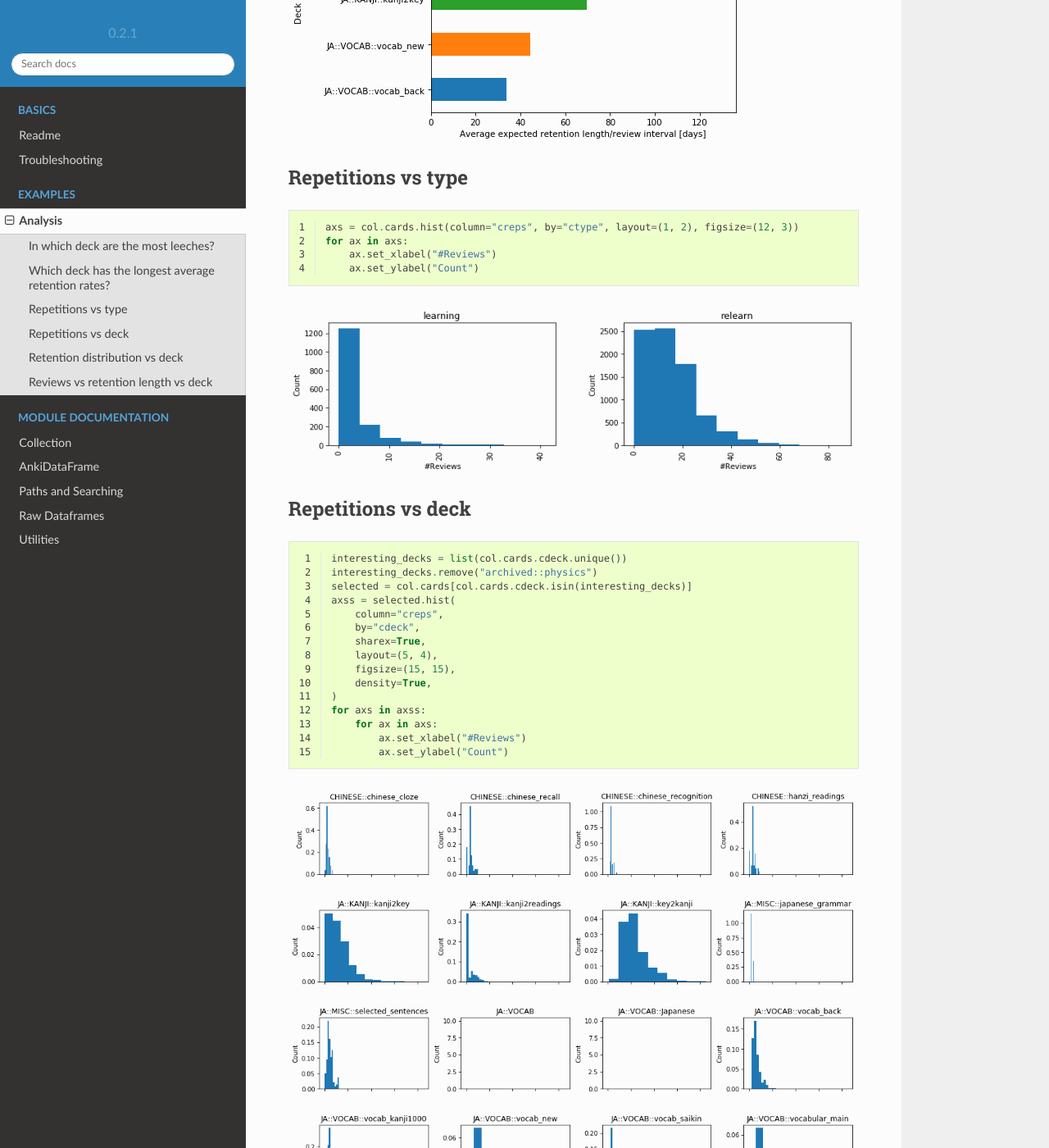
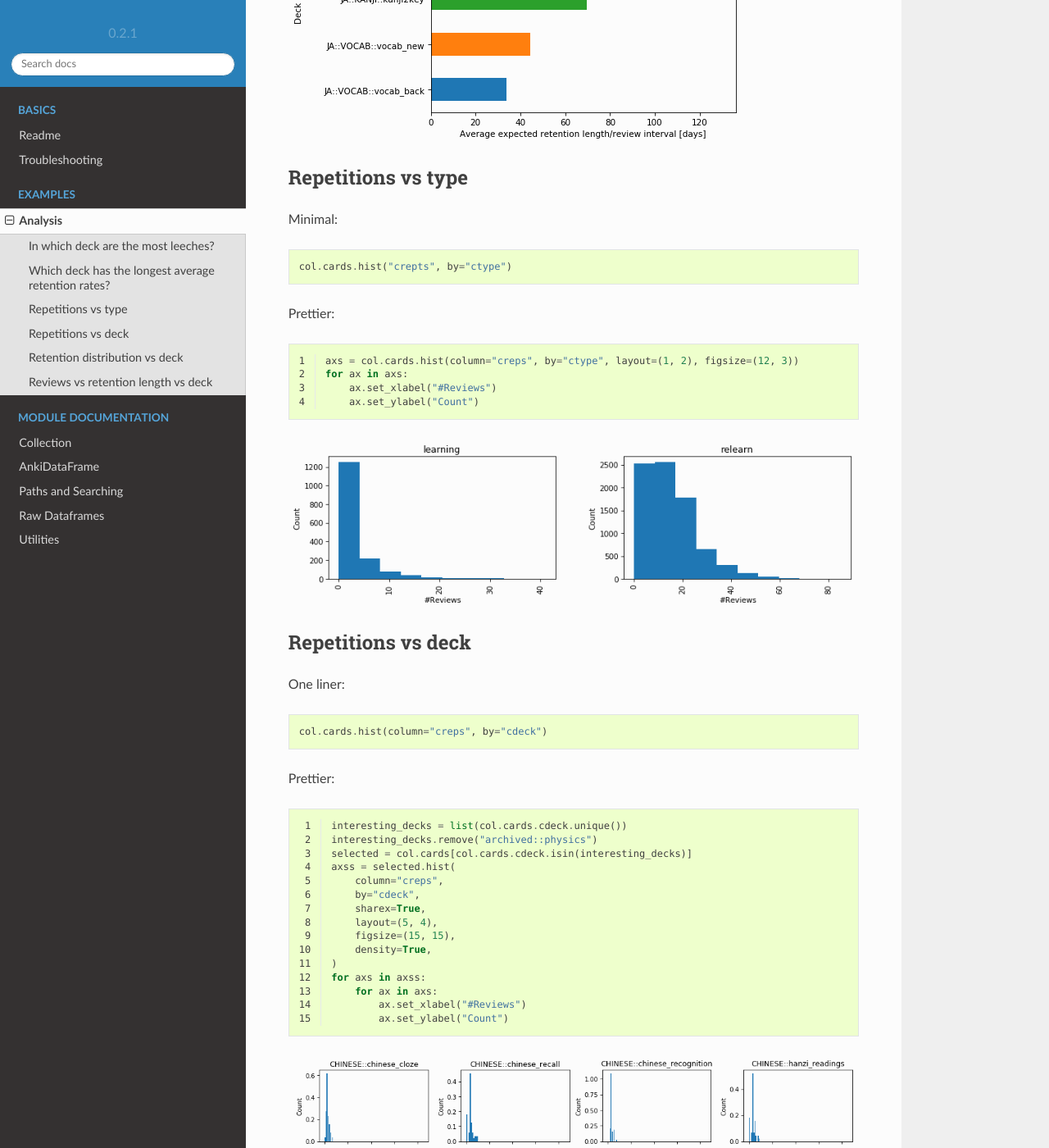
Before and after one commit to klieret/AnkiPandas, a Sphinx documentation site: the page built from doc/examples.rst, in a window 1280 px wide and 1400 px high, scrolled down 1238 px. Shown: the whole window at 82% size. Built offline with Sphinx 7.4.7 and the Read the Docs theme 2.0.0, drawn with Linux system fonts in a browser that asks for light colours.

Commit message:
[Doc] One liner alternatives

```diff
--- a/doc/examples.rst
+++ b/doc/examples.rst
@@ -30,6 +30,14 @@ Which deck has the longest average retention rates?
 Repetitions vs type
 -------------------
 
+Minimal:
+
+.. code-block:: python
+
+    col.cards.hist("crepts", by="ctype")
+
+Prettier:
+
 .. literalinclude:: examples/examples/repetitions_per_type.py
     :linenos:
 
@@ -37,6 +45,14 @@ Repetitions vs type
 
 Repetitions vs deck
 -------------------
+
+One liner:
+
+.. code-block:: python
+
+    col.cards.hist(column="creps", by="cdeck")
+
+Prettier:
 
 .. literalinclude:: examples/examples/repetitions_per_deck.py
     :linenos:
```
